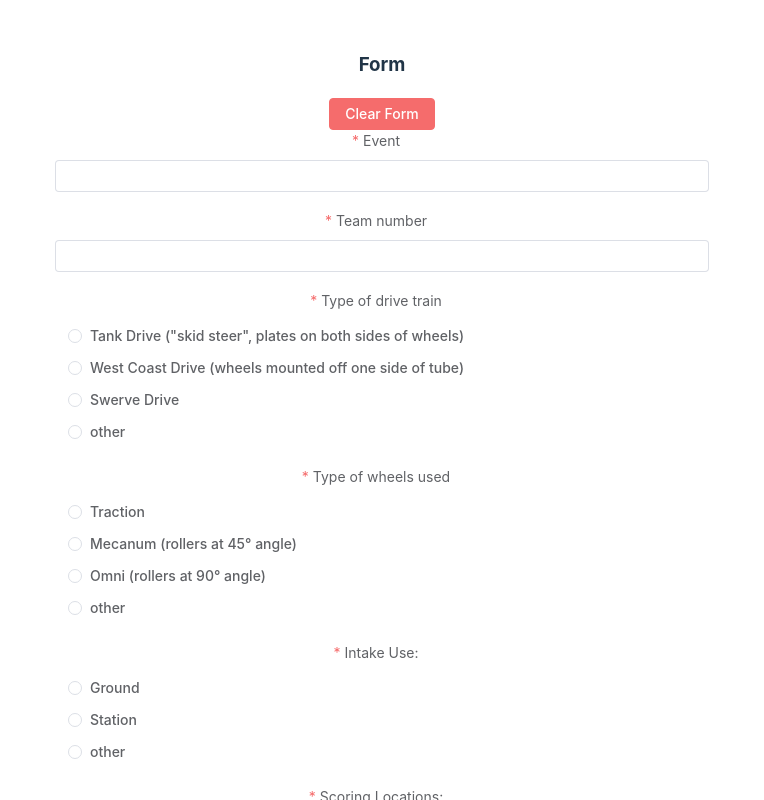
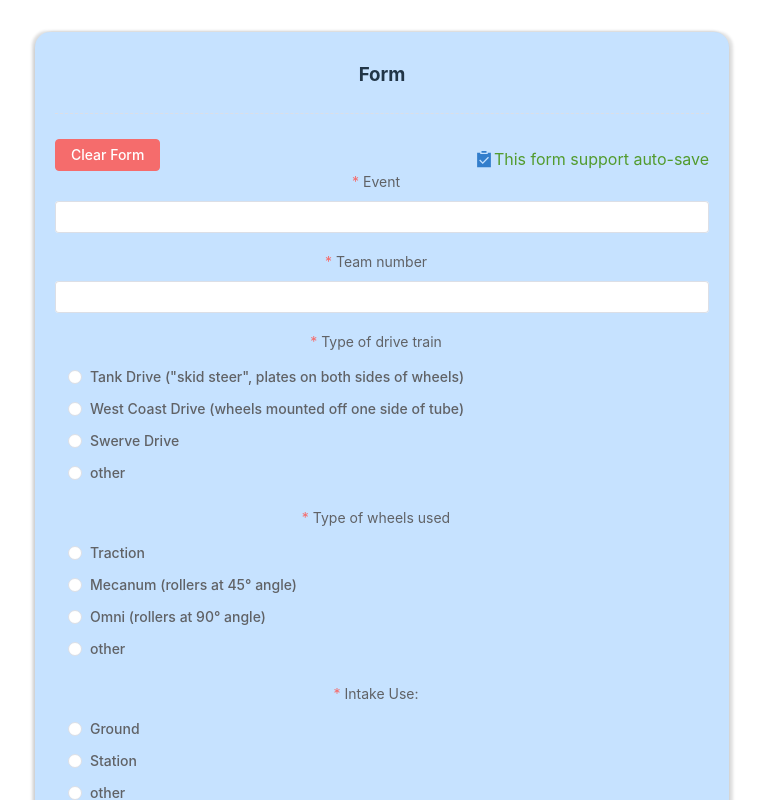
Before and after one commit to 1834423612/Pit-scouting, a Vue app: page / in a window 1280 px wide. Shown: the top 800 px of the page, without its empty margins (258-1022 px from the left). Built offline with nearby package versions, Linux system fonts and the light colour scheme; what vform3-builds would draw is missing.

Commit message:
feat: auto-save alert

```diff
--- a/src/views/index.vue
+++ b/src/views/index.vue
@@ -1,41 +1,130 @@
 <template>
-  <el-form ref="form" label-width="120px" label-position="top">
+  <div class="form-container">
+    <el-form
+      :model="formData"
+      ref="form"
+      label-width="120px"
+      label-position="top"
+    >
       <h3>Form</h3>
 
+
+      <el-divider border-style="dashed" />
+      <div class="form-header">
         <el-button type="danger" @click="clearForm">Clear Form</el-button>
+        <div class="saving-status">
+          <el-icon v-if="!formModified" color="#337ecc" :size="20">
+            <checked />
+          </el-icon>
+          <el-icon v-else-if="savingStatus === 'saving'" class="is-loading">
+            <loading />
+          </el-icon>
+          <el-icon
+            v-else-if="savingStatus === 'success'"
+            color="#67C23A"
+            :size="20"
+          >
+            <check />
+          </el-icon>
+          <span v-if="formModified" style="color: #909399">{{
+            savingStatusText
+          }}</span>
+          <span v-else style="color: #529b2e">This form support auto-save</span>
+        </div>
+      </div>
 
-    <el-form-item v-for="x of form" :key="x.question" :label="x.required ? `${x.question}` : x.question"
-      :required="x.required" :rules="[{ required: x.required, message: 'This field is required', trigger: 'blur' }]">
-      <el-input v-if="x.type === 'text'" v-model="x.value" required></el-input>
-      <el-input v-else-if="x.type === 'number'" v-model="x.value" pattern="^\d+(\s\d+\/\d+)?(\.\d+)?$|^\d+\/\d+$"
-        title="Valid forms: _ , _._ , n/d , _ n/d" required></el-input>
+      <el-form-item
+        v-for="x of form"
+        :key="x.question"
+        :label="x.required ? `${x.question}` : x.question"
+        :required="x.required"
+        :rules="[
+          {
+            required: x.required,
+            message: 'This field is required',
+            trigger: 'blur',
+          },
+        ]"
+      >
+        <el-input
+          v-if="x.type === 'text'"
+          v-model="x.value"
+          required
+        ></el-input>
+        <el-input
+          v-else-if="x.type === 'number'"
+          v-model="x.value"
+          pattern="^\d+(\s\d+\/\d+)?(\.\d+)?$|^\d+\/\d+$"
+          title="Valid forms: _ , _._ , n/d , _ n/d"
+          required
+        ></el-input>
 
-      <el-radio-group v-else-if="x.type === 'radio'" v-model="x.value" required class="vertical-layout"
-        @change="handleRadioChange(x, $event)">
+        <el-radio-group
+          v-else-if="x.type === 'radio'"
+          v-model="x.value"
+          required
+          class="vertical-layout"
+          @change="handleRadioChange(x, $event)"
+        >
           <el-radio v-for="option in x.options" :key="option" :label="option">{{
             option
           }}</el-radio>
           <el-radio label="other"></el-radio>
-        <el-input v-if="x.showOtherInput" v-model="x.otherValue" :rows="3" type="textarea"
-          placeholder="Please input"></el-input>
+          <el-input
+            v-if="x.showOtherInput"
+            v-model="x.otherValue"
+            :rows="3"
+            type="textarea"
+            placeholder="Please input"
+          ></el-input>
         </el-radio-group>
 
-      <el-checkbox-group v-else-if="x.type === 'checkbox'" v-model="x.value" @change="handleCheckboxChange(x, $event)"
-        class="vertical-layout">
-        <el-checkbox v-for="option in x.options" :key="option" :label="option">{{ option }}</el-checkbox>
+        <el-checkbox-group
+          v-else-if="x.type === 'checkbox'"
+          v-model="x.value"
+          @change="handleCheckboxChange(x, $event)"
+          class="vertical-layout"
+        >
+          <el-checkbox
+            v-for="option in x.options"
+            :key="option"
+            :label="option"
+            >{{ option }}</el-checkbox
+          >
           <el-checkbox label="other"></el-checkbox>
-        <el-input v-if="x.showOtherInput" v-model="x.otherValue" :rows="3" placeholder="Please input"></el-input>
-        <el-input v-else-if="x.type === 'number'" v-model="x.value" required></el-input>
+          <el-input
+            v-if="x.showOtherInput"
+            v-model="x.otherValue"
+            :rows="3"
+            placeholder="Please input"
+          ></el-input>
+          <el-input
+            v-else-if="x.type === 'number'"
+            v-model="x.value"
+            required
+          ></el-input>
         </el-checkbox-group>
 
         <!-- wrong:<el-input v-else-if="x.type==='select'" v-model="x.value" required></el-input>-->
-      <el-input v-else-if="x.type === 'textarea'" type="textarea" v-model="x.value" required></el-input>
+        <el-input
+          v-else-if="x.type === 'textarea'"
+          type="textarea"
+          v-model="x.value"
+          required
+        ></el-input>
       </el-form-item>
       <!-- ...... -->
 
       <el-form-item label="Picture - Full Robot">
-      <el-upload class="upload-demo" drag action="http://localhost:3000/upload?type=full_robot"
-        :on-success="handleSuccess" :on-remove="handleRemove" :file-list="fileList.fullRobot">
+        <el-upload
+          class="upload-demo"
+          drag
+          action="http://localhost:3000/upload?type=full_robot"
+          :on-success="handleSuccess"
+          :on-remove="handleRemove"
+          :file-list="fileList.fullRobot"
+          list-type="picture"
+        >
           <el-icon :size="50" color="#b3b3b3">
             <upload />
           </el-icon>
@@ -46,8 +135,15 @@
       </el-form-item>
 
       <el-form-item label="Picture - Drive Train">
-      <el-upload class="upload-demo" drag action="http://localhost:3000/upload?type=drive_train"
-        :on-success="handleSuccess" :on-remove="handleRemove" :file-list="fileList.driveTrain">
+        <el-upload
+          class="upload-demo"
+          drag
+          action="http://localhost:3000/upload?type=drive_train"
+          :on-success="handleSuccess"
+          :on-remove="handleRemove"
+          :file-list="fileList.driveTrain"
+          list-type="picture"
+        >
           <el-icon :size="50" color="#b3b3b3">
             <upload />
           </el-icon>
@@ -58,6 +154,7 @@
       </el-form-item>
       <el-button type="primary" @click="submitForm">Submit</el-button>
     </el-form>
+  </div>
 </template>
 
 <script>
@@ -66,6 +163,9 @@ import axios from "axios";
 export default {
   data() {
     return {
+      savingStatus: "idle", // Possible values: 'idle', 'saving', 'success', 'error'
+      formModified: false,
+
       form: [
         {
           question: "Event",
@@ -184,10 +284,23 @@ export default {
         driveTrain: [],
       },
       textarea: "",
-      computed: {
-        fileList() {
-          return this.form.filter((item) => item.type === "file");
-        },
+      saveTimeout: "",
+
+      // el-form
+      formData: {
+        event: "",
+        teamNumber: "",
+        typeOfDriveTrain: "",
+        typeOfWheelsUsed: "",
+        intakeUse: "",
+        scoringLocations: "",
+        robotWeight: "",
+        robotDimensionLength: "",
+        robotDimensionWidth: "",
+        robotDimensionHeight: "",
+        driveTeamMembers: "",
+        hoursWeeksOfPractice: "",
+        additionalComments: "",
       },
     };
   },
@@ -196,9 +309,41 @@ export default {
     this.restoreFormData();
   },
 
+  computed: {
+    fileList() {
+      return this.form.filter((item) => item.type === "file");
+    },
+
+    savingStatusText() {
+      switch (this.savingStatus) {
+        case "idle":
+          return "";
+        case "saving":
+          return "Saving...";
+        case "success":
+          return "All changes saved";
+        case "error":
+          return "Error saving changes";
+        default:
+          return "";
+      }
+    },
+  },
+
   watch: {
     form: {
       handler(newForm) {
+        // 如果表单被修改过，启动保存逻辑
+        if (!this.formModified) {
+          this.formModified = true;
+        }
+        if (this.saveTimeout) {
+          clearTimeout(this.saveTimeout);
+        }
+
+        this.savingStatus = "saving";
+
+        this.saveTimeout = setTimeout(() => {
           newForm.forEach((question) => {
             if (question.type === "checkbox") {
               localStorage.setItem(
@@ -214,6 +359,9 @@ export default {
               question.otherValue
             );
           });
+
+          this.savingStatus = "success";
+        }, 2000); // 2秒后才将状态设置为'success'
       },
       deep: true,
     },
@@ -273,63 +421,75 @@ export default {
       });
     },
 
+    beforeDestroy() {
+      if (this.saveTimeout) {
+        clearTimeout(this.saveTimeout);
+      }
+    },
+
     clearForm() {
-      this.$confirm('Are you sure you want to clear the form?', 'Warning', {
-        confirmButtonText: 'Yes',
-        cancelButtonText: 'No',
-        type: 'warning'
-      }).then(() => {
+      this.$confirm("Are you sure you want to clear the form?", "Warning", {
+        confirmButtonText: "Yes",
+        cancelButtonText: "No",
+        type: "warning",
+      })
+        .then(() => {
           this.resetFormData();
           this.$message({
-          type: 'success',
-          message: 'Form has been cleared!'
+            type: "success",
+            message: "Form has been cleared!",
           });
-      }).catch(() => {
+
+          // 重置表单修改状态
+          this.formModified = false;
+        })
+        .catch(() => {
           this.$message({
-          type: 'info',
-          message: 'Clear canceled'
+            type: "info",
+            message: "Clear canceled",
           });
         });
     },
 
     resetFormData() {
-      this.form.forEach(question => {
-        if (question.type === 'checkbox') {
+      this.form.forEach((question) => {
+        if (question.type === "checkbox") {
           question.value = [];
         } else {
           question.value = null;
         }
         question.showOtherInput = false;
-        question.otherValue = '';
+        question.otherValue = "";
       });
     },
 
     submitForm() {
       this.$refs.form.validate(async (valid) => {
         if (valid) {
+          console.log("Full Robot Image IDs:", this.fileIds.fullRobot);
+          console.log("Drive Train Image IDs:", this.fileIds.driveTrain);
           try {
-            // Initialize FormData for sending form data and files
             let formData = new FormData();
-            formData.append("event", this.form.event);
-            formData.append("teamNumber", this.form.teamNumber);
-            // Another stuff.....
-            formData.append("additionalComments", this.form.additionalComments);
-
-            // Upload images
-            this.fileList.fullRobot.forEach((file) => {
-              formData.append("fullRobotImages", file.raw);
-            });
-            this.fileList.driveTrain.forEach((file) => {
-              formData.append("driveTrainImages", file.raw);
+            this.form.forEach((item) => {
+              formData.append(item.question, item.value);
             });
 
-            // Post form data & files to Back-End server
+            // 处理图片文件ID
+            formData.append(
+              "fullRobotImageId",
+              this.fileIds.fullRobot.join(",")
+            );
+            formData.append(
+              "driveTrainImageId",
+              this.fileIds.driveTrain.join(",")
+            );
+
             await axios.post("http://localhost:3000/submit-form", formData, {
               headers: {
                 "Content-Type": "multipart/form-data",
               },
             });
-            // After form is submitted, message will displayed
+
             this.$message.success("Form submitted successfully");
           } catch (error) {
             console.error("Error submitting form:", error);
@@ -338,27 +498,23 @@ export default {
         }
       });
     },
+
     handleSuccess(response, file, fileList) {
       console.log("Upload successful:", response);
-      // Check if the response contains the fileId
       if (response && response.fileId) {
-        // Find the matching file object in the fileList and update it directly
-        const index = fileList.findIndex((f) => f.uid === file.uid);
-        if (index !== -1) {
-          // Update the file object to include the fileId
-          fileList[index] = { ...fileList[index], fileId: response.fileId };
-        }
+        const fileId = response.fileId;
 
-        // According to the different upload types, store the file ID in the corresponding array
+        // 根据上传类型将 fileId 添加到相应数组
         if (fileList === this.fileList.fullRobot) {
-          this.fileIds.fullRobot.push(response.fileId);
+          this.fileIds.fullRobot.push(fileId);
         } else if (fileList === this.fileList.driveTrain) {
-          this.fileIds.driveTrain.push(response.fileId);
+          this.fileIds.driveTrain.push(fileId);
         }
       } else {
         console.error("No fileId returned from the server");
       }
     },
+
     handleRemove(file, fileList) {
       console.log("File removed:", file);
 
@@ -392,6 +548,28 @@ export default {
 </script>
 
 <style scoped>
+.form-container {
+  padding: 10px 20px;
+  border-radius: 15px;
+  box-shadow: 0 2px 1px -1px rgba(0, 0, 0, 0.2),
+    -3px -1px 3px 0 rgba(0, 0, 0, 0.14), 0px 3px 3px 0 rgba(0, 0, 0, 0.12),
+    4px 0px 3px 0 rgba(0, 0, 0, 0.12);
+  background-color: #c6e2ff;
+}
+
+.form-header {
+  display: flex;
+  align-items: flex-end;
+  align-content: center;
+  justify-content: space-between;
+  flex-wrap: wrap;
+}
+
+.saving-status {
+  display: flex;
+  align-items: center;
+}
+
 .vertical-layout {
   display: inline-flex;
   align-items: flex-start;
```
Lines whose indentation alone changed are shown as unchanged.
